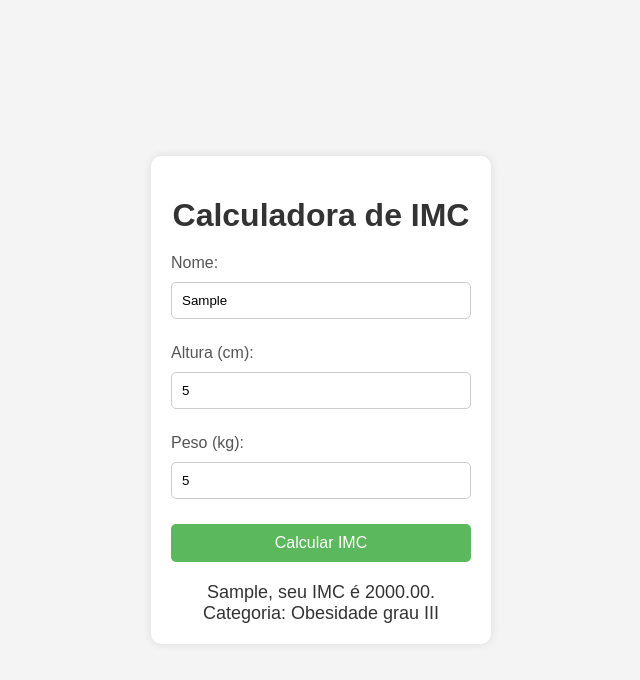
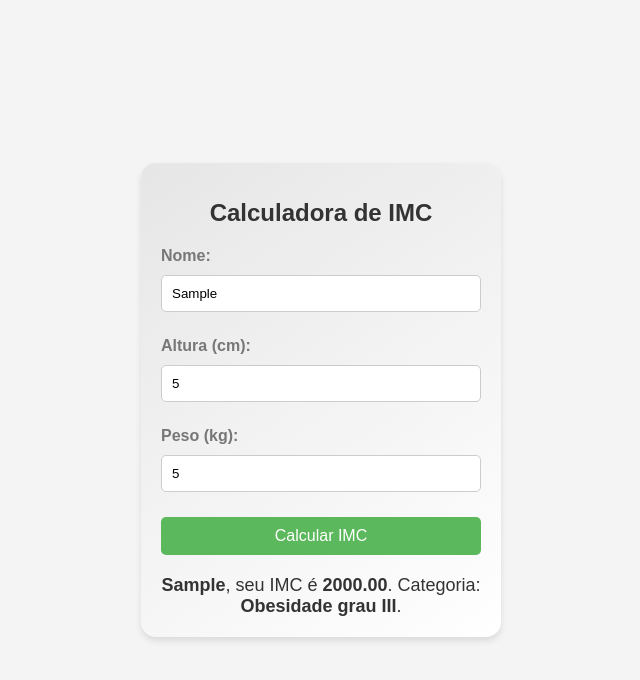
Before and after one commit to washingtonCDev/JavaScript-DevWeb, a plain HTML site: page Seção10 JavaScript Aulas/AL 31 Exercicio IMC/index.html in a window 1280 px wide. Both pictures are taken after typing "Sample", "5", "5" into the empty fields and a click on the button "Calcular IMC". Shown: the whole page, without its empty margins (319-959 px from the left). Drawn offline with Linux system fonts and the light colour scheme.

Commit message:
New Interface

```diff
--- a/Seção10 JavaScript Aulas/AL 31 Exercicio IMC/script.js
+++ b/Seção10 JavaScript Aulas/AL 31 Exercicio IMC/script.js
@@ -1,33 +1,35 @@
 document.getElementById('imcForm').addEventListener('submit', function(event) {
     event.preventDefault();
 
-    var nome = document.getElementById('nome').value;
-    var altura = parseInt(document.getElementById('altura').value);
-    var peso = parseFloat(document.getElementById('peso').value);
+    const nome = document.getElementById('nome').value;
+    const altura = parseFloat(document.getElementById('altura').value) / 100; // Convertendo para metros
+    const peso = parseFloat(document.getElementById('peso').value);
 
-var alt = altura / 100;
-var massa = peso / (alt * alt);
+    if (altura && peso) {
+        const imc = (peso / (altura * altura)).toFixed(2);
+        const resultado = document.getElementById('resultado');
 
-var categoria;
+        let categoria = '';
 
-if (massa < 16) {
+        if (imc < 16) {
             categoria = 'Baixo peso muito grave';
-} else if (massa >= 16 && massa < 17) {
+        } else if (imc >= 16 && imc < 17) {
             categoria = 'Baixo peso grave';
-} else if (massa >= 17 && massa < 18.5) {
+        } else if (imc >= 17 && imc < 18.5) {
             categoria = 'Baixo peso';
-} else if (massa >= 18.5 && massa < 25) {
+        } else if (imc >= 18.5 && imc < 25) {
             categoria = 'Peso normal';
-} else if (massa >= 25 && massa < 30) {
+        } else if (imc >= 25 && imc < 30) {
             categoria = 'Sobrepeso';
-} else if (massa >= 30 && massa < 35) {
+        } else if (imc >= 30 && imc < 35) {
             categoria = 'Obesidade grau I';
-} else if (massa >= 35 && massa < 40) {
+        } else if (imc >= 35 && imc < 40) {
             categoria = 'Obesidade grau II';
         } else {
             categoria = 'Obesidade grau III';
         }
 
-var resultado = document.getElementById('resultado');
-    resultado.innerHTML = nome + ', seu IMC é ' + massa.toFixed(2) + '. Categoria: ' + categoria;
+        resultado.innerHTML = `<strong>${nome}</strong>, seu IMC é <strong>${imc}</strong>. Categoria: <strong>${categoria}</strong>.`;
+        resultado.classList.add('visible');
+    }
 });
--- a/Seção10 JavaScript Aulas/AL 31 Exercicio IMC/style.css
+++ b/Seção10 JavaScript Aulas/AL 31 Exercicio IMC/style.css
@@ -1,3 +1,4 @@
+/* style.css */
 body {
     font-family: Arial, sans-serif;
     background-color: #f4f4f4;
@@ -6,20 +7,37 @@ body {
     align-items: center;
     height: 100vh;
     margin: 0;
+    animation: fadeIn 1s ease-in-out;
+}
+
+@keyframes fadeIn {
+    from { opacity: 0; }
+    to { opacity: 1; }
 }
 
 .container {
-    background: #fff;
+    background: linear-gradient(145deg, #e6e6e6, #ffffff);
     padding: 20px;
-    border-radius: 10px;
-    box-shadow: 0 0 10px rgba(0, 0, 0, 0.1);
-    width: 300px;
+    border-radius: 15px;
+    box-shadow: 0 4px 6px rgba(0, 0, 0, 0.1);
+    width: 320px;
     text-align: center;
+    transition: transform 0.3s ease-in-out;
+}
+
+.container:hover {
+    transform: scale(1.02);
 }
 
 h1 {
     margin-bottom: 20px;
     color: #333;
+    font-size: 24px;
+    transition: color 0.3s;
+}
+
+h1:hover {
+    color: #5cb85c;
 }
 
 .form-group {
@@ -30,7 +48,8 @@ h1 {
 label {
     display: block;
     margin-bottom: 5px;
-    color: #555;
+    color: #777;
+    font-weight: bold;
 }
 
 input {
@@ -40,6 +59,12 @@ input {
     border: 1px solid #ccc;
     border-radius: 5px;
     box-sizing: border-box;
+    transition: border-color 0.3s;
+}
+
+input:focus {
+    border-color: #5cb85c;
+    outline: none;
 }
 
 button {
@@ -51,14 +76,22 @@ button {
     color: white;
     font-size: 16px;
     cursor: pointer;
+    transition: background-color 0.3s, transform 0.3s;
 }
 
 button:hover {
     background-color: #4cae4c;
+    transform: translateY(-2px);
 }
 
 #resultado {
     margin-top: 20px;
     font-size: 18px;
     color: #333;
+    opacity: 0;
+    transition: opacity 0.5s ease-in-out;
 }
+
+#resultado.visible {
+    opacity: 1;
+}
```
Also changed, not shown: Seção10 JavaScript Aulas/AL 31 Exercicio IMC/index.html (line endings or trailing spaces). Lines whose indentation alone changed are shown as unchanged.
